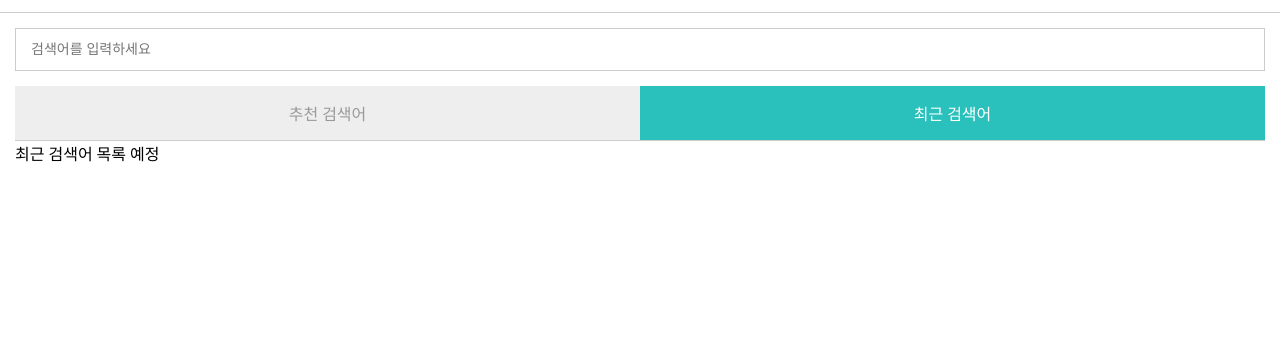
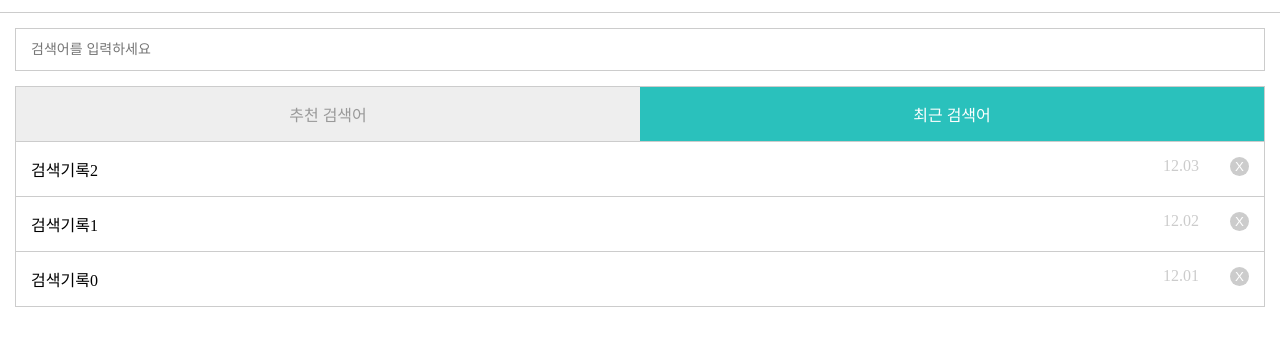
Before and after one commit to i-mnam/vanilla-vue, a plain HTML site: page 2-vue/index.html in a window 1280 px wide. Both pictures are taken after a click on the item "최근 검색어". Shown: the part 53-398 px from the top of the page. Drawn offline with nearby package versions, Linux system fonts and the light colour scheme.

Commit message:
ch13.1 최근검색어

```diff
--- a/2-vue/index.html
+++ b/2-vue/index.html
@@ -21,6 +21,7 @@
                 <button v-show="query.length" v-on:click.prevent="onReset" type="reset" class="btn-reset"></button>
             </form>
 
+            <div class="content">
                 <div v-if="submitted">
                     <div v-if="searchResult.length">
                         <ul>
@@ -35,13 +36,13 @@
                 </div>
                 <div v-else>
                     <ul class="tabs">
-                    <li v-for="tab in tabs" v-bind:class="{active: tab === selectedTab}" v-on:click="onClickTab(tab)">
+                        <li v-for="tab in tabs" v-bind:class="{active: tab === selectedTab}"
+                            v-on:click="onClickTab(tab)">
                             {{tab}}
                         </li>
                     </ul>
-
+                    <!-- 추천 검색어 목록 예정 -->
                     <div v-if="selectedTab === tabs[0]">
-                    <!-- 추천 검색어 목록 예정 -->
                         <div v-if="keywords.length">
                             <ul class="list">
                                 <li v-for="item, index in keywords" v-on:click="onClickKeyword(item.keyword)">
@@ -52,8 +53,19 @@
                         </div>
                         <div v-else>추천 검색어 없음</div>
                     </div>
+                    <!-- 최근 검색어 목록 예정 -->
                     <div v-else>
-                    최근 검색어 목록 예정
+                        <div v-if="history.length">
+                            <ul class="list">
+                                <li v-for="item in history" v-on:click="onClickKeyword(item.keyword)">
+                                    {{item.keyword}}
+                                    <span class="date">{{item.date}}</span>
+                                    <button v-on:click="onRemoveHistory(item.keyword)" class="btn-remove"></button>
+                                </li>
+                            </ul>
+                        </div>
+                        <div v-else>최근 검색어 없음</div>
+                    </div>
                 </div>
             </div>
         </div>
--- a/2-vue/js/app.js
+++ b/2-vue/js/app.js
@@ -1,5 +1,6 @@
 import SearchModel from './models/SearchModel.js';
 import KeywordModel from './models/KeywordModel.js';
+import HistoryModel from './models/HistoryModel.js';
 
 new Vue({
     el: '#app',//vue ins가 html에 어느 부분에 mount 될 건지 정하는 것
@@ -10,12 +11,13 @@ new Vue({
         selectedTab: '', // !!!! 초기화의 중요성 view 쪽이 동적으로 작동하려면 초기화해두자
         tabs: ['추천 검색어', '최근 검색어'],
         keywords: [], // 추천 검색어 초기화
-
+        history: [], // 최근 검색어 초기화
     },
     created() {
         console.log('created()');// vue ins가 생성될 때, 호출되는 라이프사이클에 따라 호출되는 함수
         this.selectedTab = this.tabs[0];
         this.fetchKeyword();
+        this.fetchHistory();
     },
     methods: {
         onSubmit(e) {
@@ -55,6 +57,23 @@ new Vue({
             this.query = keyword;
             // this.onSubmit();
             this.search();
-        }
+        },
+        fetchHistory() {
+            console.log('fetchHistory()');
+            HistoryModel.list().then(data => {
+                this.history = data;
+            });
+        },
+        // onClickHistory(keyword) {
+        //     console.log('onClickHistory() keyword = ', keyword);
+        //     this.query = keyword;
+        //     this.search();
+        // }
+        // onRemoveHistory(keyword) {
+        //     console.log('onRemoveHistory()');
+        //     SearchModel.remove(keyword).list().then(data => {
+        //         this.history = data;
+        //     })
+        // }
     }
 });
```
Lines whose indentation alone changed are shown as unchanged.
